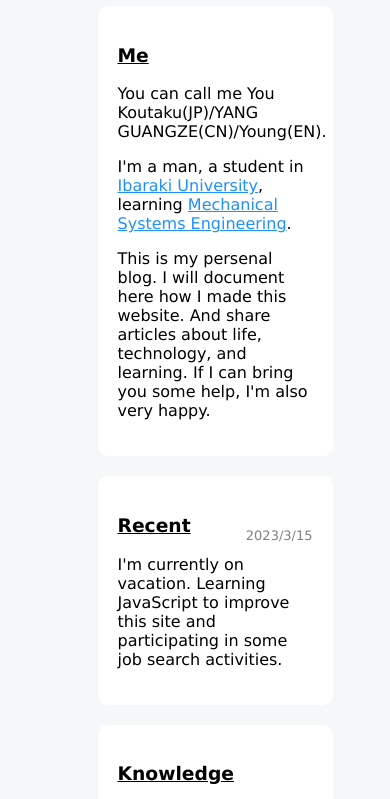
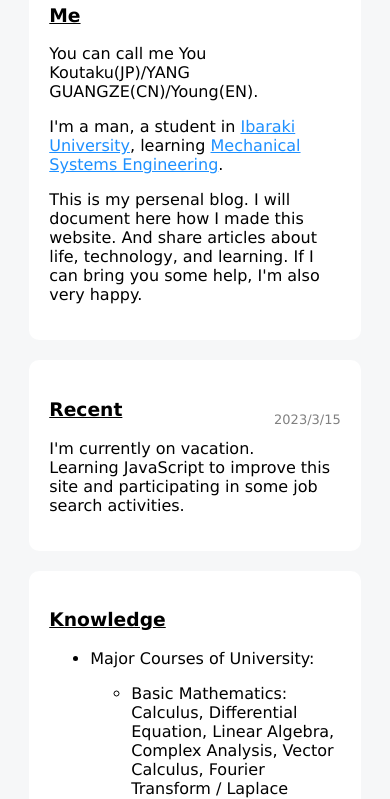
Before and after one commit to youkoutaku/Myweb, a plain HTML site: page pages/About me/index.html in a window 390 px wide. Shown: the part 126-925 px from the top of the page. Drawn offline with Linux system fonts and the light colour scheme.

Commit message:
3/15/12:40

```diff
--- a/css/text_v=1.2.css
+++ b/css/text_v=1.2.css
@@ -4,7 +4,7 @@ body{
     margin-left: auto;
     margin-right: auto;
     background-color: #f6f7f8;
-    padding:5px;
+    padding:3px;
     font-family: Verdana,Geneva,Arial,Tahoma,Helvetica,sans-serif;
 }
 a.nav:link, a.nav:visited{
@@ -156,7 +156,6 @@ header p{
     margin-right: auto;
 }
 article{
-    width: 100%;
     height: 100%;
     background-color: white;
     border-color: white;
@@ -199,7 +198,11 @@ aside{
     nav#menu{
       display: none;
     }
-
+    body{
+        width: 85%;
+        margin-left: auto;
+        margin-right: auto;
+    }
     footer{
     position:static;
     bottom: 0px;
--- a/pages/About me/index.html
+++ b/pages/About me/index.html
@@ -3,7 +3,7 @@
   <head>
     <meta charset="utf-8">
     <title>YouKoutaku/About me</title>
-    <link rel="stylesheet" href="../../css/text_v=1.2.css?20230316">
+    <link rel="stylesheet" href="../../css/text_v=1.2.css?202303161233">
     <link rel="shortcut icon" type="image/x-icon" href="../../image/icon.png">
   </head>
   <body>
```
